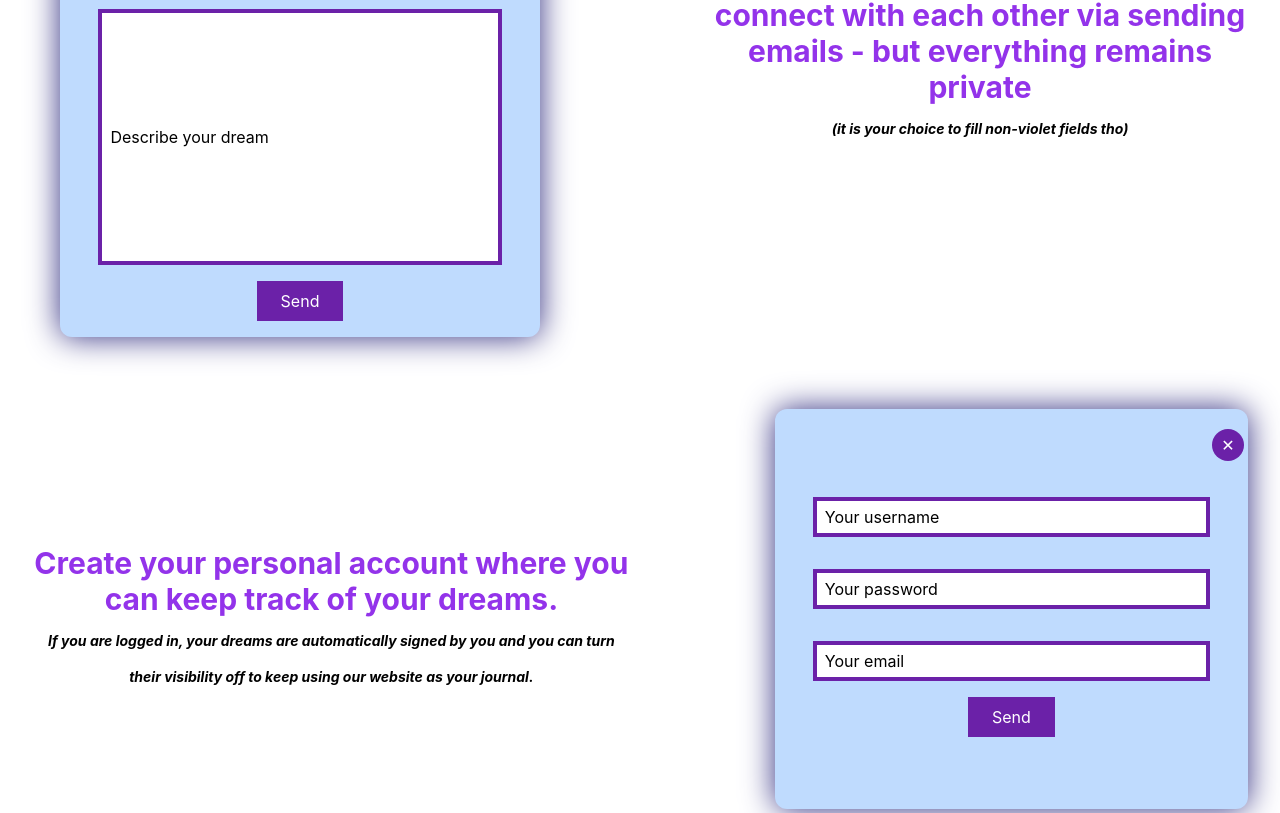
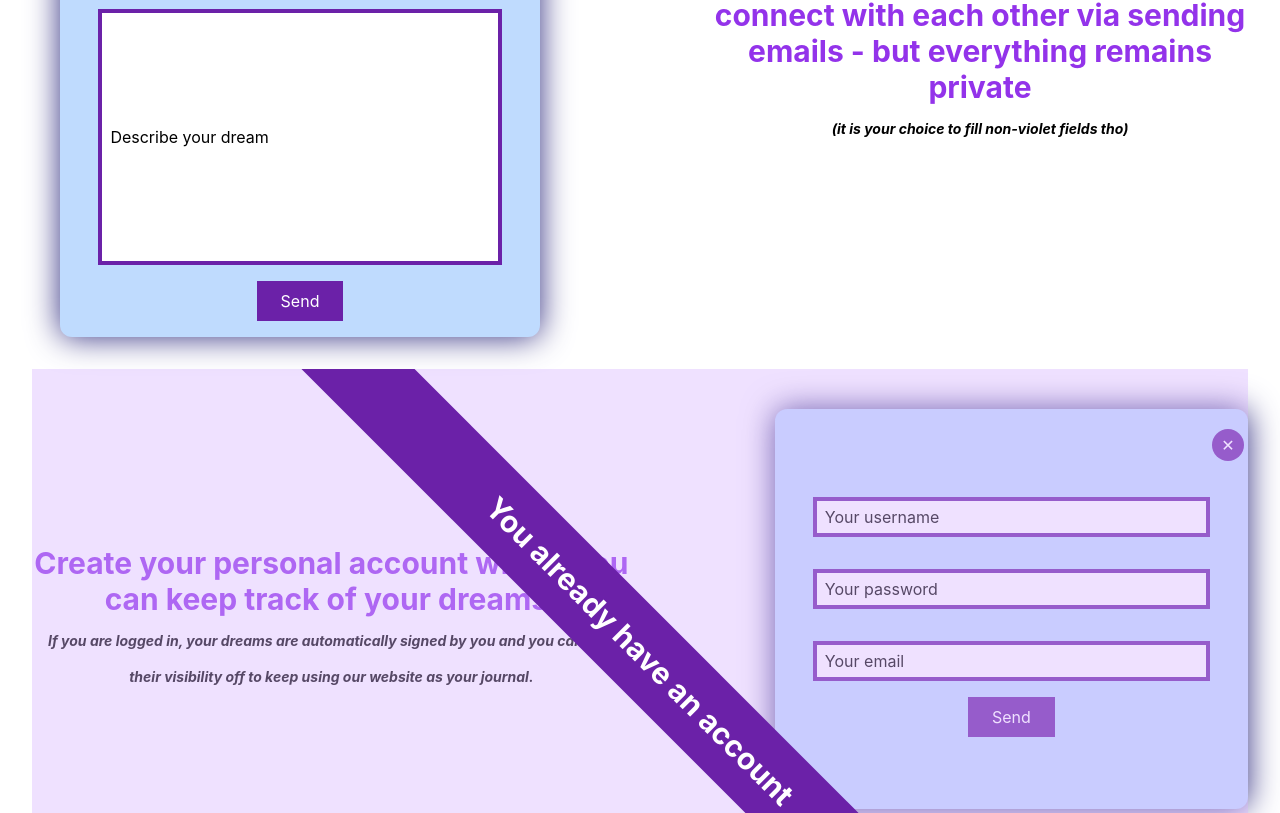
Before and after one commit to Serpentarius13/WorkshopRebuild, a Next.js app: page / in a window 1280 px wide. Shown: the part 1987-2800 px from the top of the page. Built offline with nearby package versions, Linux system fonts and the light colour scheme.

Commit message:
revise of signup functional page

```diff
--- a/components/homePage/homeBlurAppearElement.tsx
+++ b/components/homePage/homeBlurAppearElement.tsx
@@ -27,7 +27,7 @@ const HomeBlurAppear = ({ children }) => {
   }, []);
   return (
     <div
-      className="notShown w-[100%] h-[100%] flex items-center justify-center "
+      className="notShown w-[100%] h-[100%] flex items-center justify-center relative "
       ref={ref}
     >
       {children}
--- a/components/homePage/homePageFunctionals.tsx
+++ b/components/homePage/homePageFunctionals.tsx
@@ -8,6 +8,7 @@ import { QueryNames } from "../modalOver";
 
 import { useRef, useEffect } from "react";
 import HomeBlurAppear from "./homeBlurAppearElement";
+import HomeUserSignUp from "./homeUserSignUp";
 
 const HomePageFunctionals = () => {
   return (
@@ -41,27 +42,8 @@ const HomePageFunctionals = () => {
           </p>
         </div>
       </HomeBlurAppear>
-      <HomeBlurAppear>
-        <div className="w-[100%] min-h-[16rem] flex flex-col-reverse md:space-x-36 md:flex-row md:space-y-0  items-center justify-center bg-red pt-10 functional-block">
-          <p className="w-[100%] md:w-[50%] py-4 h-[100%] flex-col items-center justify-center text-3xl font-bold break-keep text-purple-600 text-center pb-10 md:pb-0">
-            {" "}
-            Create your personal account where you can keep track of your
-            dreams.
-            <br />
-            <span className="italic text-black text-sm  ">
-              {" "}
-              If you are logged in, your dreams are automatically signed by you
-              and you can turn their visibility off to keep using our website as
-              your journal.{" "}
-            </span>
-          </p>
-          <ReusableForm
-            blueprint={userSignUpBlueprint}
-            type={true}
-            name={QueryNames.SIGN_UP}
-          />
-        </div>
-      </HomeBlurAppear>
+
+      <HomeUserSignUp />
     </>
   );
 };
--- /dev/null
+++ b/components/homePage/homeUserSignUp.tsx
@@ -0,0 +1,55 @@
+"use client";
+
+import ReusableForm from "../reusable-form/form.component";
+import { QueryNames } from "../modalOver";
+import { userSignUpBlueprint } from "../modalOver";
+import HomeBlurAppear from "./homeBlurAppearElement";
+import { useSnapshot } from "valtio";
+import { userStore } from "../../store/store";
+
+import { useEffect, useState } from "react";
+
+const HomeUserSignUp = () => {
+  const [curUser, setCurUser] = useState(null);
+
+  useEffect(() => {
+    const { currentUser } = userStore;
+    setCurUser(currentUser);
+  }, []);
+  return (
+    <HomeBlurAppear>
+      <div className="w-[100%] min-h-[16rem] flex flex-col-reverse md:space-x-36 md:flex-row md:space-y-0  items-center justify-center bg-red pt-10 functional-block">
+        <p className="w-[100%] md:w-[50%] py-4 h-[100%] flex-col items-center justify-center text-3xl font-bold break-keep text-purple-600 text-center pb-10 md:pb-0">
+          {" "}
+          Create your personal account where you can keep track of your dreams.
+          <br />
+          <span className="italic text-black text-sm  ">
+            {" "}
+            If you are logged in, your dreams are automatically signed by you
+            and you can turn their visibility off to keep using our website as
+            your journal.{" "}
+          </span>
+        </p>
+        <ReusableForm
+          blueprint={userSignUpBlueprint}
+          type={true}
+          name={QueryNames.SIGN_UP}
+        />
+
+
+      </div>
+      {curUser ? (
+          <div className="absolute top-0 w-[100%] h-[110%] left-0 bg-purple-300 bg-opacity-40 z-50 flex items-center justify-center overflow-hidden ">
+            <div className="w-[60rem] h-20 bg-purple-800 rotate-45 left-3/5 top-1/2 absolute   flex items-center justify-center ">
+              <p className="text-3xl text-white font-bold">
+                You already have an account
+              </p>
+            </div>
+          </div>
+        ) : (
+          ""
+        )}
+    </HomeBlurAppear>
+  );
+};
+export default HomeUserSignUp;
--- a/components/reusable-form/form.component.tsx
+++ b/components/reusable-form/form.component.tsx
@@ -28,6 +28,7 @@ export interface ReusableFormProps {
   name: QueryNames;
   type: boolean;
   fields?: string[];
+  additionalVariables?: any;
 }
 
 const ReusableForm: FC<ReusableFormProps> = ({
@@ -35,6 +36,7 @@ const ReusableForm: FC<ReusableFormProps> = ({
   name,
   type,
   fields = [],
+  additionalVariables = {},
 }) => {
   const {
     register,
@@ -92,7 +94,7 @@ const ReusableForm: FC<ReusableFormProps> = ({
   const sendData = async (formData) => {
     try {
       setLoading(true);
-      const query = queryCreator(formData);
+      const query = queryCreator({ ...formData, additionalVariables });
 
       console.log(query, "QUERY");
 
```
